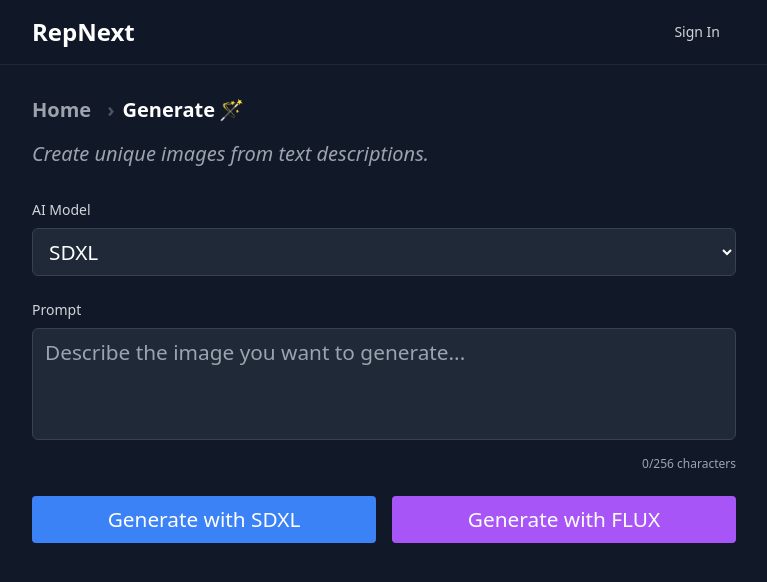
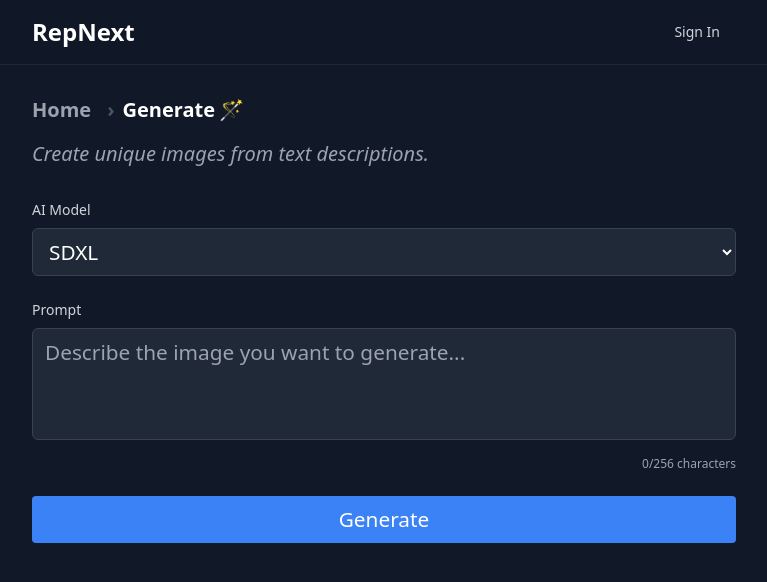
Before and after one commit to mathieu-ronsse/rep_next, a Next.js app: page /ai_generate in a window 1280 px wide. Shown: the top 582 px of the page, without its empty margins (256-1023 px from the left). Built offline with nearby package versions, Linux system fonts and the light colour scheme.

Commit message:
2025-01-07 start

```diff
--- a/app/ai_generate/components/GenerationOutput.js
+++ b/app/ai_generate/components/GenerationOutput.js
@@ -7,7 +7,10 @@
   const imageUrl = getValidImageUrl(prediction);
 
   // Only render if we have a valid image URL
-  if (!imageUrl) return null;
+  if (!imageUrl) {
+    console.log('No valid image URL found in prediction:', prediction);
+    return null;
+  }
 
   return (
     <div className="mt-6">
--- a/app/ai_generate/hooks/useImageGeneration.js
+++ b/app/ai_generate/hooks/useImageGeneration.js
@@ -8,7 +8,10 @@
   const [status, setStatus] = useState(null);
 
   const generate = async (prompt, modelVersion) => {
-    if (!prompt.trim()) return;
+    if (!prompt.trim()) {
+      setError('Please enter a prompt');
+      return;
+    }
 
     setIsLoading(true);
     setError(null);
@@ -16,6 +19,8 @@
     setStatus('starting');
 
     try {
+      console.log(`Starting generation with model: ${modelVersion}`);
+
       const response = await fetch("/api/predictions", {
         method: "POST",
         headers: {
@@ -33,9 +38,12 @@
         throw new Error(result.detail || 'Failed to generate image');
       }
 
+      console.log(`Generation response received for ${modelVersion}:`, result);
+
       const handlers = {
         setStatus,
-        setPrediction
+        setPrediction,
+        setError
       };
 
       if (modelVersion === 'flux') {
--- a/app/ai_generate/page.js
+++ b/app/ai_generate/page.js
@@ -16,12 +16,12 @@
 export default function Generate() {
   const [model, setModel] = useState('sdxl');
   const [prompt, setPrompt] = useState('');
+  const { prediction, error, isLoading, status, generate } = useImageGeneration();
 
-  const sdxl = useImageGeneration();
-  const flux = useImageGeneration();
-
-  // Get the active generation based on which model was last used
-  const activeGeneration = sdxl.isLoading ? sdxl : flux.isLoading ? flux : sdxl;
+  const handleGenerate = async () => {
+    if (!prompt.trim()) return;
+    await generate(prompt, model);
+  };
 
   return (
     <div className="container max-w-2xl mx-auto px-6 py-8">
@@ -32,42 +32,27 @@
       </h2>
 
       <form onSubmit={(e) => e.preventDefault()} className="flex flex-col space-y-6 w-full">
-        <div className="w-full">
-          <ModelSelector value={model} onChange={setModel} />
-        </div>
+        <ModelSelector value={model} onChange={setModel} />
+        <PromptInput value={prompt} onChange={setPrompt} />
 
-        <div className="w-full">
-          <PromptInput value={prompt} onChange={setPrompt} />
-        </div>
-
-        <div className="flex gap-4">
-          <LoadingButton
-            onClick={() => sdxl.generate(prompt, 'sdxl')}
-            className="flex-1 bg-blue-500 text-white px-4 py-2 rounded hover:bg-blue-600 transition-colors"
-            isLoading={sdxl.isLoading}
-          >
-            Generate with SDXL
-          </LoadingButton>
-
-          <LoadingButton
-            onClick={() => flux.generate(prompt, 'flux')}
-            className="flex-1 bg-purple-500 text-white px-4 py-2 rounded hover:bg-purple-600 transition-colors"
-            isLoading={flux.isLoading}
-          >
-            Generate with FLUX
-          </LoadingButton>
-        </div>
+        <LoadingButton
+          onClick={handleGenerate}
+          className="w-full bg-blue-500 text-white px-4 py-2 rounded hover:bg-blue-600 transition-colors"
+          isLoading={isLoading}
+        >
+          Generate
+        </LoadingButton>
       </form>
 
-      {activeGeneration.error && (
+      {error && (
         <div className="bg-red-500/10 text-red-500 rounded-lg p-4 mt-6">
-          {activeGeneration.error}
+          {error}
         </div>
       )}
 
       <GenerationOutput
-        prediction={activeGeneration.prediction}
-        status={activeGeneration.status}
+        prediction={prediction}
+        status={status}
       />
     </div>
   );
--- a/app/ai_generate/utils/imageUtils.js
+++ b/app/ai_generate/utils/imageUtils.js
@@ -1,25 +1,22 @@
-// Helper functions for image handling
 export const getValidImageUrl = (prediction) => {
   if (!prediction) return null;
 
-  // Handle array of images (FLUX model)
-  if (Array.isArray(prediction)) {
-    // Get the last image from the array
-    return prediction[prediction.length - 1] || null;
+  // For both models, we now receive a consistent format
+  // with status and output fields
+  if (prediction.status === 'succeeded') {
+    if (typeof prediction.output === 'string') {
+      return prediction.output;
+    }
+    if (Array.isArray(prediction.output)) {
+      return prediction.output[0];
+    }
   }
 
-  // Handle single image URL (SDXL model)
-  return prediction.output || null;
+  console.log('Unhandled prediction format:', prediction);
+  return null;
 };
 
 export const isValidPrediction = (prediction) => {
   if (!prediction) return false;
-
-  // Handle FLUX model response (array of images)
-  if (Array.isArray(prediction)) {
-    return prediction.length > 0;
-  }
-
-  // Handle SDXL model response (prediction object)
-  return prediction.status === 'succeeded' && prediction.output;
+  return prediction.status === 'succeeded' && getValidImageUrl(prediction) !== null;
 };
--- a/app/ai_generate/utils/modelUtils.js
+++ b/app/ai_generate/utils/modelUtils.js
@@ -1,11 +1,25 @@
 import { pollPrediction } from './predictionPolling';
 
-export const handleFluxModel = (result, { setStatus, setPrediction }) => {
+const sleep = (ms) => new Promise((r) => setTimeout(r, ms));
+
+export async function handleFluxModel(result, { setStatus, setPrediction, setError }) {
+  try {
+    // For FLUX, result is directly the array of images
+    if (!Array.isArray(result) || result.length === 0) {
+      throw new Error('Invalid response from FLUX model');
+    }
+
     setStatus('succeeded');
     setPrediction(result);
-};
+  } catch (error) {
+    console.error('Error handling FLUX model:', error);
+    setError(error.message);
+    setStatus('failed');
+  }
+}
 
-export const handleSdxlModel = async (result, { setStatus, setPrediction }) => {
+export async function handleSdxlModel(result, { setStatus, setPrediction, setError }) {
+  try {
     setPrediction(result);
     let currentPrediction = result;
     setStatus(currentPrediction.status);
@@ -18,11 +32,14 @@
       currentPrediction = await pollPrediction(currentPrediction.id);
       setPrediction(currentPrediction);
       setStatus(currentPrediction.status);
-  }
 
       if (currentPrediction.status === "failed") {
         throw new Error('Image generation failed');
       }
-};
-
-const sleep = (ms) => new Promise((r) => setTimeout(r, ms));
+    }
+  } catch (error) {
+    console.error('Error handling SDXL model:', error);
+    setError(error.message);
+    setStatus('failed');
+  }
+}
--- a/app/api/predictions/route.js
+++ b/app/api/predictions/route.js
@@ -40,12 +40,18 @@
         { input }
       );
 
+      console.log('FLUX model result:', result);
+
       // Ensure we have a valid result
-      if (!result || !Array.isArray(result)) {
+      if (!result || !Array.isArray(result) || result.length === 0) {
         throw new Error('Invalid response from FLUX model');
       }
 
-      return NextResponse.json(result, { status: 201 });
+      // Wrap the result in a format similar to SDXL for consistent handling
+      return NextResponse.json({
+        status: 'succeeded',
+        output: result[result.length - 1]
+      }, { status: 201 });
     } else {
       // For SDXL, create prediction and return prediction object
       result = await replicate.predictions.create({
```
Lines whose indentation alone changed are shown as unchanged.
